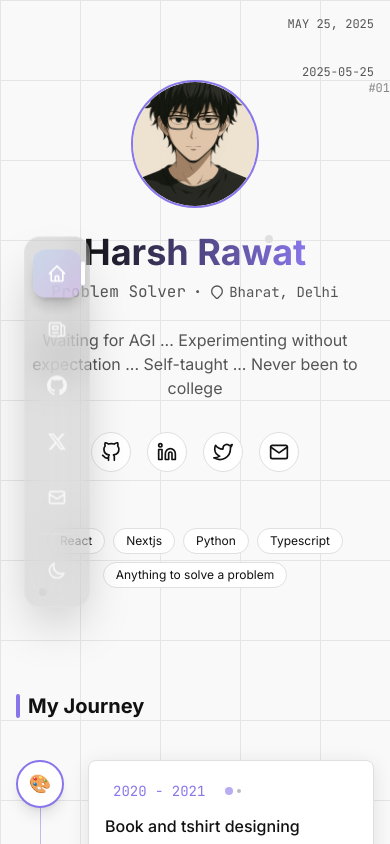
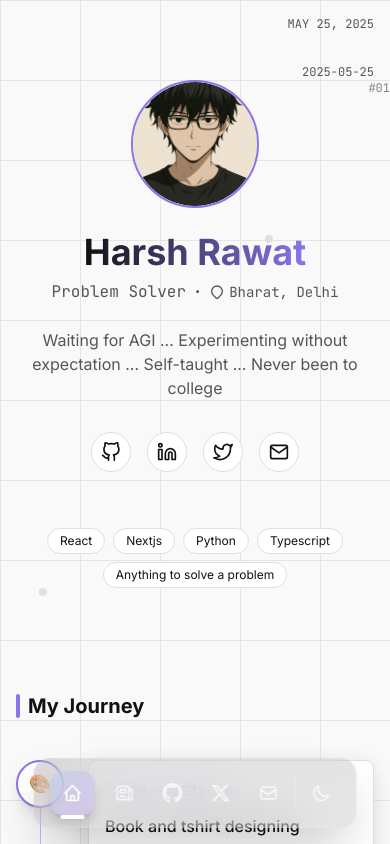
Before and after one commit to Harshrawat27/portfolio2025, a Next.js app: page / in a window 390 px wide. Shown: the top 844 px of the page. Built offline with nearby package versions, Linux system fonts and the light colour scheme.

Commit message:
fixed side navbar for mobile

```diff
--- a/components/SideNav.tsx
+++ b/components/SideNav.tsx
@@ -119,23 +119,24 @@ export default function SideNav() {
     if (hoveredIndex === null) return 1;
 
     const distance = Math.abs(index - hoveredIndex);
-    if (distance === 0) return 1.4; // Hovered item
-    if (distance === 1) return 1.2; // Adjacent items
-    if (distance === 2) return 1.1; // Second adjacent
+    if (distance === 0) return 1.2; // Reduced scale for mobile
+    if (distance === 1) return 1.1; // Adjacent items
     return 1; // Far items
   };
 
   const getItemSpacing = (index: number) => {
-    if (hoveredIndex === null) return 'my-1';
+    if (hoveredIndex === null) return 'mx-1 md:my-1';
 
     const distance = Math.abs(index - hoveredIndex);
-    if (distance === 0) return 'my-3'; // Hovered item gets more space
-    if (distance === 1) return 'my-2'; // Adjacent items get some space
-    return 'my-1'; // Normal spacing
+    if (distance === 0) return 'mx-2 md:my-3'; // Hovered item gets more space
+    if (distance === 1) return 'mx-1.5 md:my-2'; // Adjacent items get some space
+    return 'mx-1 md:my-1'; // Normal spacing
   };
 
   return (
-    <div className='fixed left-6 top-1/2 -translate-y-1/2 z-50'>
+    <>
+      {/* Desktop Navigation - Left Side */}
+      <div className='hidden md:block fixed left-6 top-1/2 -translate-y-1/2 z-50'>
         <div
           className='flex flex-col bg-black/20 dark:bg-white/10 backdrop-blur-md rounded-2xl border border-white/10 p-2 shadow-2xl'
           style={{
@@ -148,9 +149,9 @@ export default function SideNav() {
           {navItems.map((item, index) => (
             <div
               key={item.href}
-            className={`transition-all duration-300 ease-out ${getItemSpacing(
-              index
-            )}`}
+              className={`transition-all duration-300 ease-out ${
+                getItemSpacing(index).split(' ')[1]
+              }`}
               style={{
                 transform: `scale(${getItemScale(index)})`,
               }}
@@ -237,9 +238,9 @@ export default function SideNav() {
 
           {/* Theme Toggle */}
           <div
-          className={`transition-all duration-300 ease-out ${getItemSpacing(
-            navItems.length
-          )}`}
+            className={`transition-all duration-300 ease-out ${
+              getItemSpacing(navItems.length).split(' ')[1]
+            }`}
             style={{
               transform: `scale(${getItemScale(navItems.length)})`,
             }}
@@ -307,5 +308,182 @@ export default function SideNav() {
           </div>
         </div>
       </div>
+
+      {/* Mobile Navigation - Bottom */}
+      <div className='md:hidden fixed bottom-4 left-1/2 -translate-x-1/2 z-50'>
+        <div
+          className='flex items-center justify-center bg-black/20 dark:bg-white/10 backdrop-blur-md rounded-2xl border border-white/10 p-3 shadow-2xl'
+          style={{
+            background: 'rgba(0, 0, 0, 0.1)',
+            backdropFilter: 'blur(20px)',
+            WebkitBackdropFilter: 'blur(20px)',
+          }}
+        >
+          {/* Navigation Items */}
+          <div className='flex items-center space-x-1'>
+            {navItems.map((item, index) => (
+              <div
+                key={item.href}
+                className={`transition-all duration-300 ease-out ${
+                  getItemSpacing(index).split(' ')[0]
+                }`}
+                style={{
+                  transform: `scale(${getItemScale(index)})`,
+                }}
+              >
+                {item.type === 'external' ? (
+                  <a
+                    href={item.href}
+                    target='_blank'
+                    rel='noopener noreferrer'
+                    className={`
+                      relative flex items-center justify-center w-11 h-11 rounded-xl
+                      transition-all duration-300 ease-out group
+                      ${
+                        item.isActive
+                          ? 'bg-white/20 text-white shadow-lg'
+                          : 'text-white/70 active:text-white active:bg-white/10'
+                      }
+                    `}
+                    title={item.title}
+                    onTouchStart={() => setHoveredIndex(index)}
+                    onTouchEnd={() => setHoveredIndex(null)}
+                  >
+                    {/* Background glow effect */}
+                    <div
+                      className={`
+                      absolute inset-0 rounded-xl transition-all duration-300
+                      ${
+                        item.isActive
+                          ? 'bg-gradient-to-br from-blue-400/20 to-purple-500/20 shadow-lg'
+                          : 'group-active:bg-gradient-to-br group-active:from-blue-400/10 group-active:to-purple-500/10'
+                      }
+                    `}
+                    />
+
+                    {/* Icon */}
+                    <div className='relative z-10 transition-transform duration-300 group-active:scale-110'>
+                      {item.icon}
+                    </div>
+                  </a>
+                ) : (
+                  <Link
+                    href={item.href}
+                    className={`
+                      relative flex items-center justify-center w-11 h-11 rounded-xl
+                      transition-all duration-300 ease-out group
+                      ${
+                        item.isActive
+                          ? 'bg-white/20 text-white shadow-lg'
+                          : 'text-white/70 active:text-white active:bg-white/10'
+                      }
+                    `}
+                    title={item.title}
+                    onTouchStart={() => setHoveredIndex(index)}
+                    onTouchEnd={() => setHoveredIndex(null)}
+                  >
+                    {/* Background glow effect */}
+                    <div
+                      className={`
+                      absolute inset-0 rounded-xl transition-all duration-300
+                      ${
+                        item.isActive
+                          ? 'bg-gradient-to-br from-blue-400/20 to-purple-500/20 shadow-lg'
+                          : 'group-active:bg-gradient-to-br group-active:from-blue-400/10 group-active:to-purple-500/10'
+                      }
+                    `}
+                    />
+
+                    {/* Icon */}
+                    <div className='relative z-10 transition-transform duration-300 group-active:scale-110'>
+                      {item.icon}
+                    </div>
+
+                    {/* Active indicator - positioned at bottom for mobile */}
+                    {item.isActive && (
+                      <div className='absolute -bottom-1 left-1/2 -translate-x-1/2 w-6 h-1 bg-white rounded-full shadow-lg' />
+                    )}
+                  </Link>
+                )}
+              </div>
+            ))}
+
+            {/* Separator */}
+            <div className='h-8 w-px bg-white/20 mx-2' />
+
+            {/* Theme Toggle */}
+            <div
+              className={`transition-all duration-300 ease-out ${
+                getItemSpacing(navItems.length).split(' ')[0]
+              }`}
+              style={{
+                transform: `scale(${getItemScale(navItems.length)})`,
+              }}
+            >
+              <button
+                onClick={toggleTheme}
+                className='relative flex items-center justify-center w-11 h-11 rounded-xl text-white/70 active:text-white active:bg-white/10 transition-all duration-300 ease-out group'
+                title={`Switch to ${theme === 'dark' ? 'light' : 'dark'} mode`}
+                onTouchStart={() => setHoveredIndex(navItems.length)}
+                onTouchEnd={() => setHoveredIndex(null)}
+              >
+                {/* Background glow effect */}
+                <div className='absolute inset-0 rounded-xl transition-all duration-300 group-active:bg-gradient-to-br group-active:from-yellow-400/10 group-active:to-orange-500/10' />
+
+                {/* Icon with smooth transition */}
+                <div className='relative z-10 transition-all duration-300 group-active:scale-110 w-5 h-5 flex items-center justify-center'>
+                  {/* Sun icon */}
+                  <div
+                    className={`absolute inset-0 flex items-center justify-center transition-all duration-500 ${
+                      theme === 'dark'
+                        ? 'rotate-0 opacity-100 scale-100'
+                        : 'rotate-180 opacity-0 scale-75'
+                    }`}
+                  >
+                    <svg
+                      xmlns='http://www.w3.org/2000/svg'
+                      className='w-5 h-5'
+                      fill='none'
+                      viewBox='0 0 24 24'
+                      stroke='currentColor'
+                    >
+                      <path
+                        strokeLinecap='round'
+                        strokeLinejoin='round'
+                        strokeWidth={2}
+                        d='M12 3v1m0 16v1m9-9h-1M4 12H3m15.364 6.364l-.707-.707M6.343 6.343l-.707-.707m12.728 0l-.707.707M6.343 17.657l-.707.707M16 12a4 4 0 11-8 0 4 4 0 018 0z'
+                      />
+                    </svg>
+                  </div>
+                  {/* Moon icon */}
+                  <div
+                    className={`absolute inset-0 flex items-center justify-center transition-all duration-500 ${
+                      theme === 'light'
+                        ? 'rotate-0 opacity-100 scale-100'
+                        : 'rotate-180 opacity-0 scale-75'
+                    }`}
+                  >
+                    <svg
+                      xmlns='http://www.w3.org/2000/svg'
+                      className='w-5 h-5'
+                      fill='none'
+                      viewBox='0 0 24 24'
+                      stroke='currentColor'
+                    >
+                      <path
+                        strokeLinecap='round'
+                        strokeLinejoin='round'
+                        strokeWidth={2}
+                        d='M20.354 15.354A9 9 0 018.646 3.646 9.003 9.003 0 0012 21a9.003 9.003 0 008.354-5.646z'
+                      />
+                    </svg>
+                  </div>
+                </div>
+              </button>
+            </div>
+          </div>
+        </div>
+      </div>
+    </>
   );
 }
```
Lines whose indentation alone changed are shown as unchanged.
